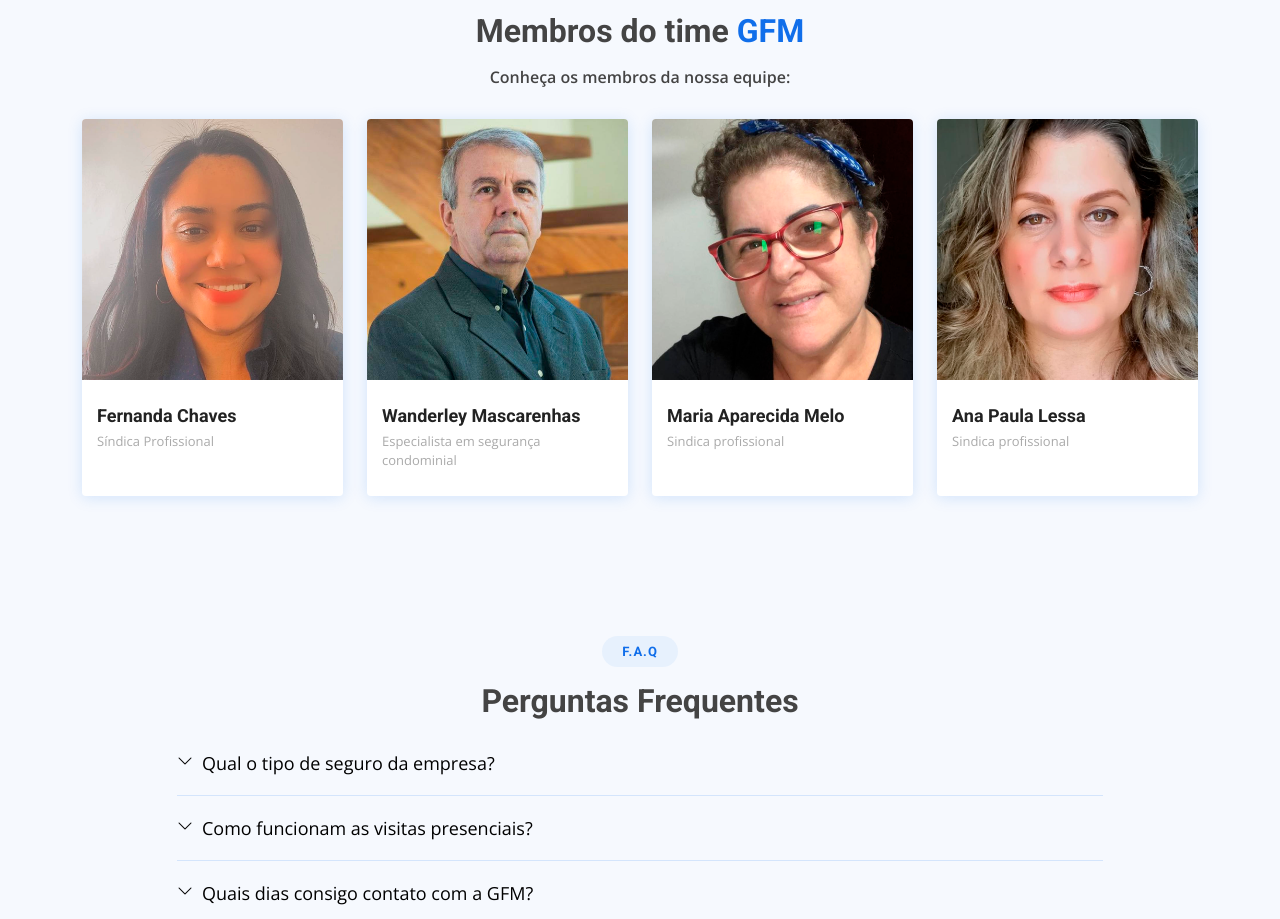
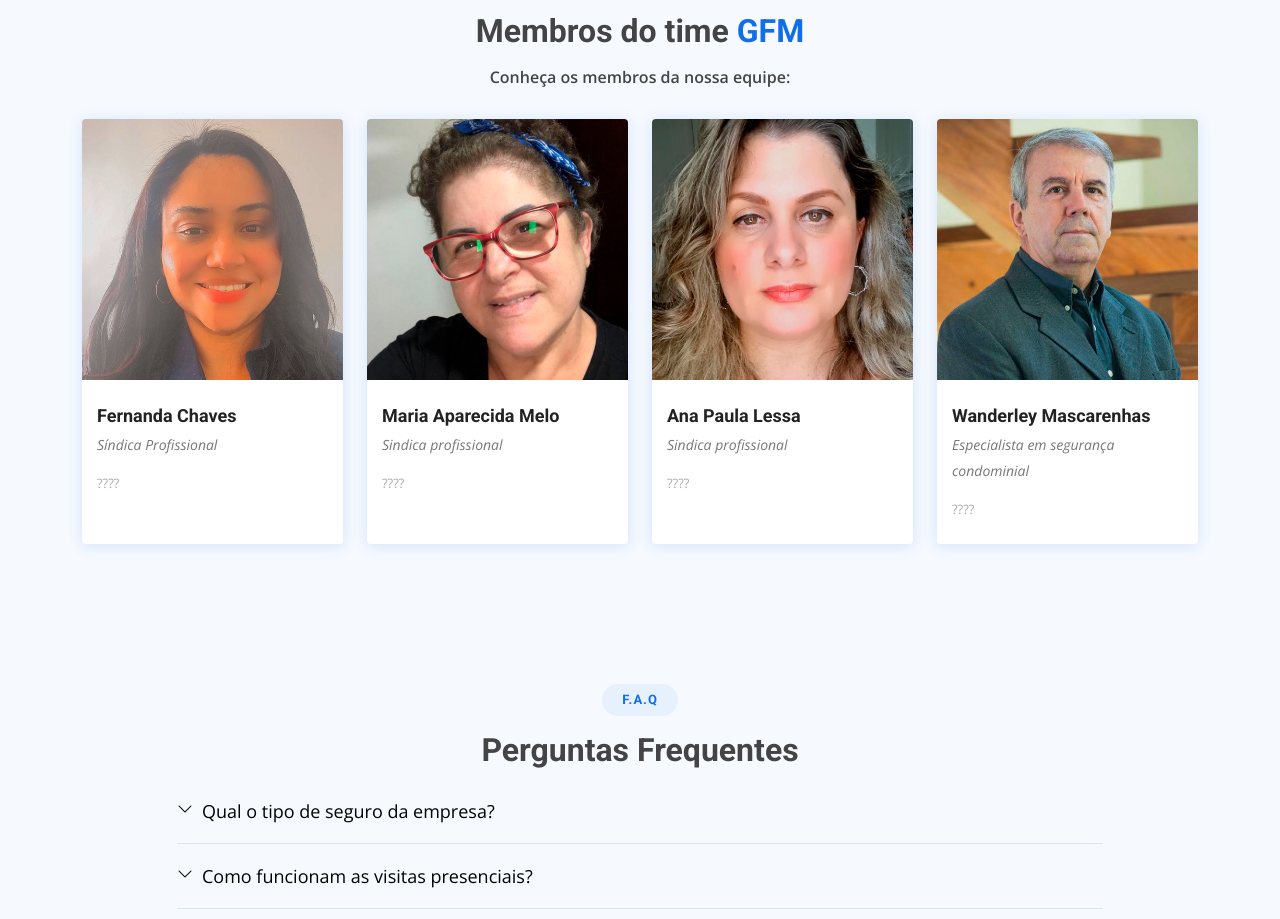
Before and after one commit to GuilhermeNardiViegas/GMF-Sindicatura, a plain HTML site: page index.html in a window 1280 px wide. Shown: the part 3982-4901 px from the top of the page. Drawn offline with nearby package versions, Linux system fonts and the light colour scheme.

Commit message:
Alteração e adição na aba de time

```diff
--- a/index.html
+++ b/index.html
@@ -383,27 +383,11 @@
               </div>
               <div class="member-info">
                 <h4>Fernanda Chaves</h4>
-                <span>Síndica Profissional</span>
+                <p>Síndica Profissional</p>
+                <span>????</span>
               </div>
             </div>
           </div>
-
-        <div class="col-lg-3 col-md-6 d-flex align-items-stretch" data-aos="fade-up" data-aos-delay="200">
-          <div class="member">
-            <div class="member-img">
-              <img src="assets/img/team/team-2.png" class="img-fluid" alt="">
-              <!--<div class="social">
-                <a href=""><i class="bi bi-whatsapp"></i></a>
-                <a href=""><i class="bi bi-instagram"></i></a>
-                <a href=""><i class="bi bi-linkedin"></i></a>
-              </div>-->
-            </div>
-            <div class="member-info">
-              <h4>Wanderley Mascarenhas</h4>
-              <span>Especialista em segurança condominial</span>
-            </div>
-          </div>
-        </div>
 
         <div class="col-lg-3 col-md-6 d-flex align-items-stretch" data-aos="fade-up" data-aos-delay="200">
           <div class="member">
@@ -417,7 +401,8 @@
             </div>
             <div class="member-info">
               <h4>Maria Aparecida Melo</h4>
-              <span>Sindica profissional</span>
+              <p>Sindica profissional</p>
+              <span>????</span>
             </div>
           </div>
         </div>
@@ -434,10 +419,30 @@
             </div>
             <div class="member-info">
               <h4>Ana Paula Lessa</h4>
-              <span>Sindica profissional</span>
+              <p>Sindica profissional</p>
+              <span>????</span>
             </div>
           </div>
         </div>
+
+        <div class="col-lg-3 col-md-6 d-flex align-items-stretch" data-aos="fade-up" data-aos-delay="200">
+          <div class="member">
+            <div class="member-img">
+              <img src="assets/img/team/team-2.png" class="img-fluid" alt="">
+              <!--<div class="social">
+                <a href=""><i class="bi bi-whatsapp"></i></a>
+                <a href=""><i class="bi bi-instagram"></i></a>
+                <a href=""><i class="bi bi-linkedin"></i></a>
+              </div>-->
+            </div>
+            <div class="member-info">
+              <h4>Wanderley Mascarenhas</h4>
+              <p>Especialista em segurança condominial</p>
+              <span>????</span>
+            </div>
+          </div>
+        </div>
+
       </div>
     </section><!-- End Team Section -->
 
```
